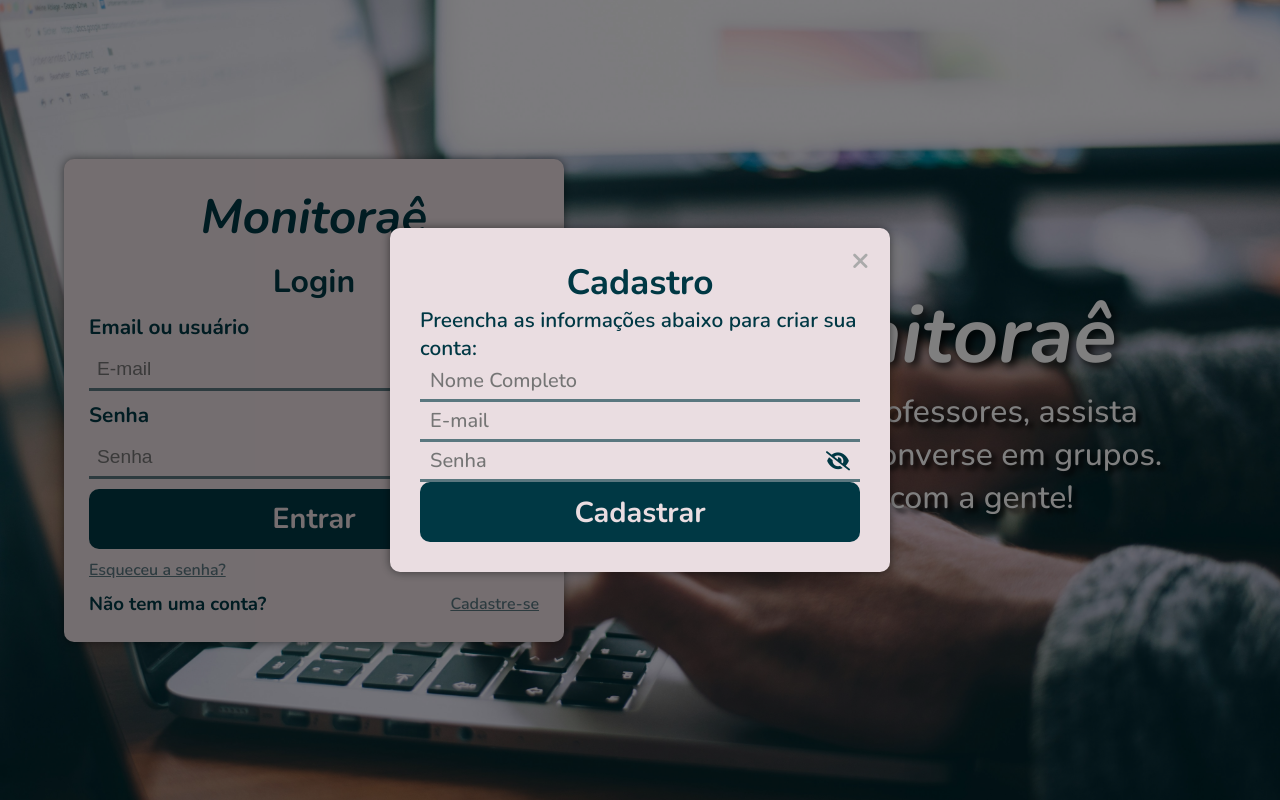
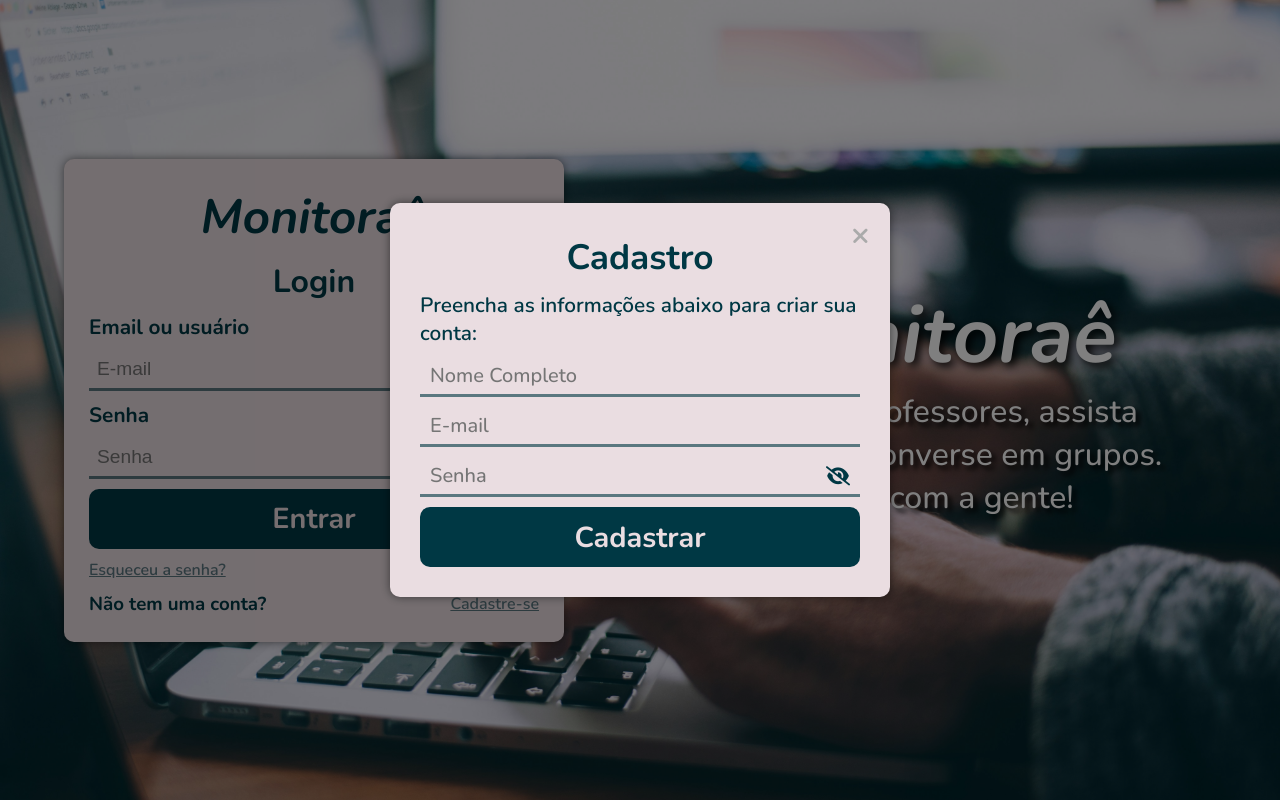
Before and after one commit to yeies/Monitorae, a plain HTML site: page index.html in a window 1280 px wide. Both pictures are taken after a click on the link "Cadastre-se". Drawn offline with nearby package versions, Linux system fonts and the light colour scheme.

Commit message:
modal.css

```diff
--- a/styles/modal.css
+++ b/styles/modal.css
@@ -15,6 +15,10 @@
 
 .modal-content {
     background-color: #EADDE1;
+    display: flex;
+    flex-direction: column;
+    justify-content: center;
+    gap: 10px;
     width: 90%;
     max-width: 500px;
     border-radius: 10px;
```
